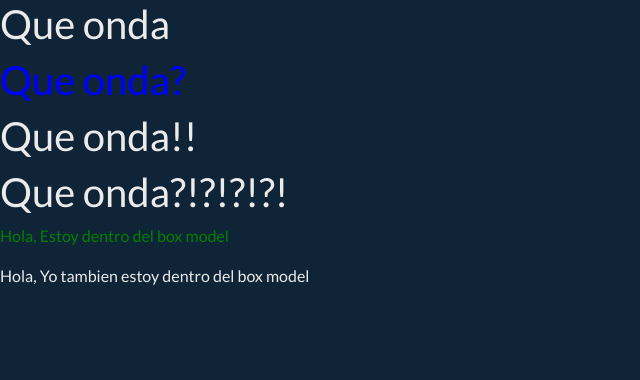
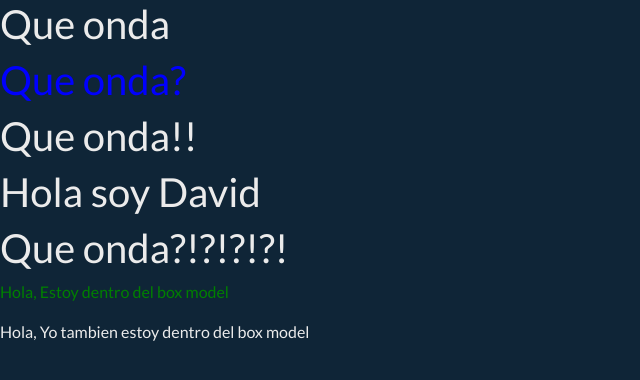
Before and after one commit to DaveRamz/grupo01bdm, a PHP site: page / in a window 1280 px wide. Shown: the top 380 px of the page, without its empty margins (0-640 px from the left). Run offline with PHP 8.4, Linux system fonts and the light colour scheme.

Commit message:
Test de cambios

```diff
--- a/index.php
+++ b/index.php
@@ -7,6 +7,8 @@
         <h1 id="algoEnEspecifico">Que onda?</h1>
 
         <h1 class="estosSonLosChidos">Que onda!!</h1>
+
+        <h1> Hola soy David </h1>
 
         <h1 >Que onda?!?!?!?!</h1>
 
```
Also changed, not shown: template/header.php (indentation only).
